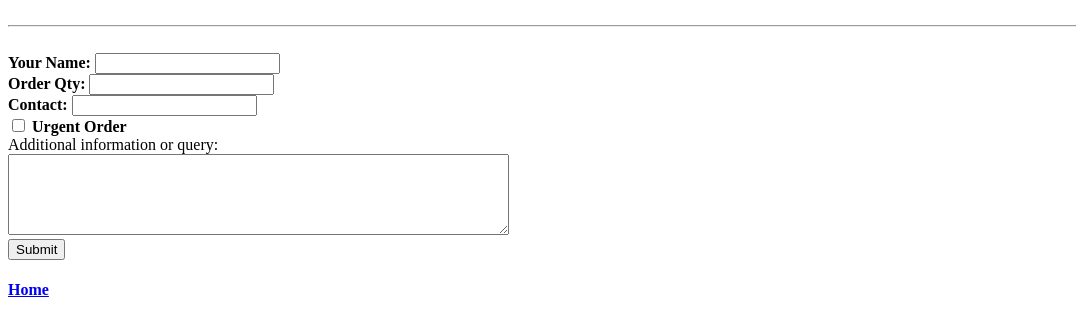
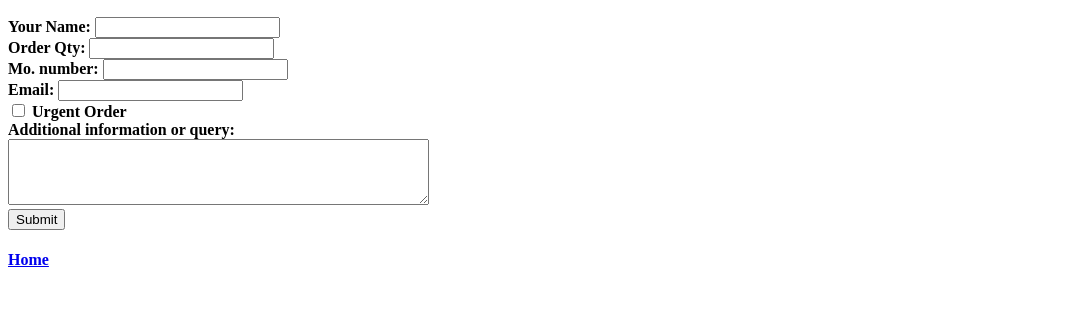
Before and after one commit to Arpit785/mm, a plain HTML site: page index2.html in a window 1280 px wide. Shown: the part 1337-1657 px from the top of the page, without its empty margins (0-1076 px from the left). After the commit the page ends 1627 px from the top, so only its background shows below. Drawn offline with Linux system fonts and the light colour scheme.

```diff
--- a/index2.html
+++ b/index2.html
@@ -153,24 +153,25 @@
         </table>
         <br>
     </center>
-    <hr>
-    <br>
-    <form class="" action="mailto:mittalminerals@gmail.com" method="post">
+    <form action="mailto:mittalminerals@gmail.com" method="post" enctype="text/plain">
         <label><b>Your Name: </b></label>
-        <input type="text" name="" id="">
+        <input type="text" name="yourName" id="">
         <br>
         <label><b>Order Qty: </b></label>
-        <input type="text" name="" id="">
+        <input type="text" name="orderQty" id="">
         <br>
-        <label><b>Contact: </b></label>
-        <input type="text" name="" id="">
+        <label><b>Mo. number: </b></label>
+        <input type="text" name="mobileNumber" id="">
         <br>
-        <input type="checkbox" name="" id="">
+        <label><b>Email: </b></label>
+        <input type="email" name="yourEmail" id="">
+        <br>
+        <input type="checkbox" name="urgentOrder" id="">
         <b>Urgent Order</b>
         <br>
-        <label>Additional information or query:</label>
+        <label><b>Additional information or query:</b></label>
         <br>
-        <textarea name="name" id="" cols="60" rows="5"></textarea>
+        <textarea name="yourMessage" id="" cols="50" rows="4"></textarea>
         <br>
         <input type="submit" value="Submit">
     </form>
```
Also changed, not shown: index.html (+10 -40 lines), bk_95_jon_kleinberg-modified.png (added), bk_95_jon_kleinberg.jpg (added).
